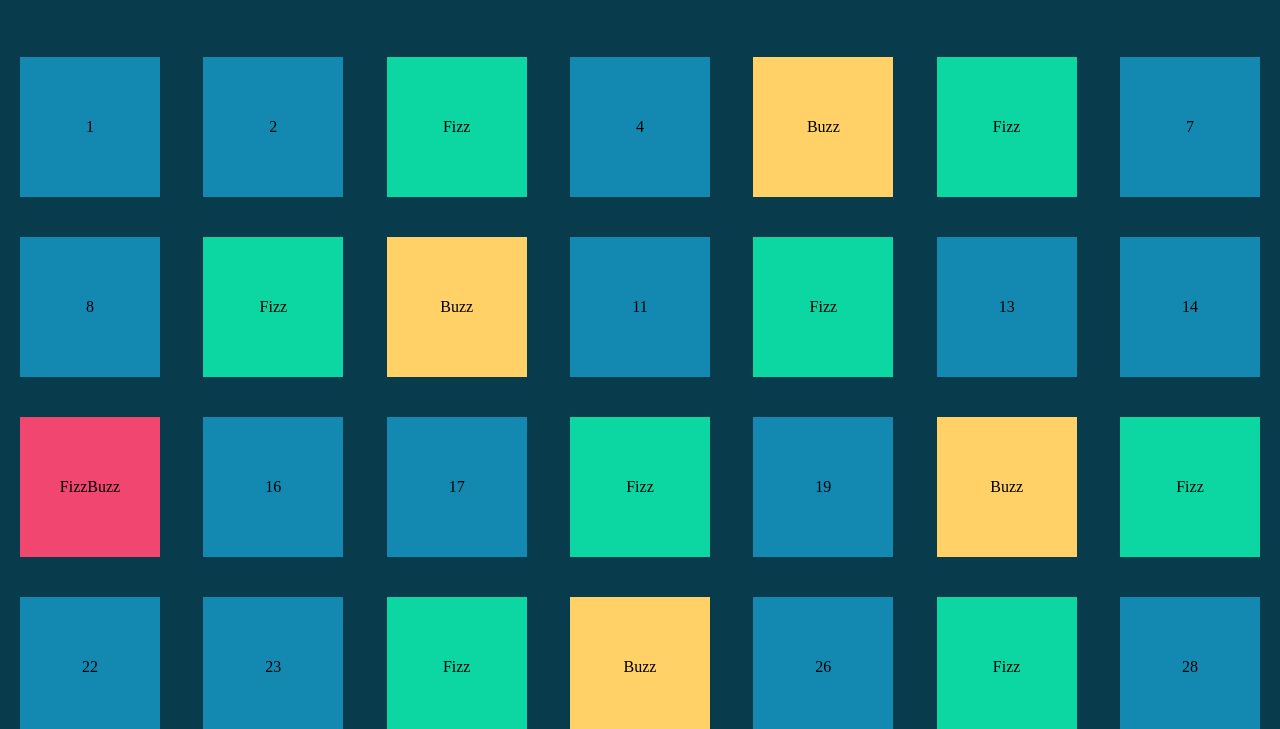
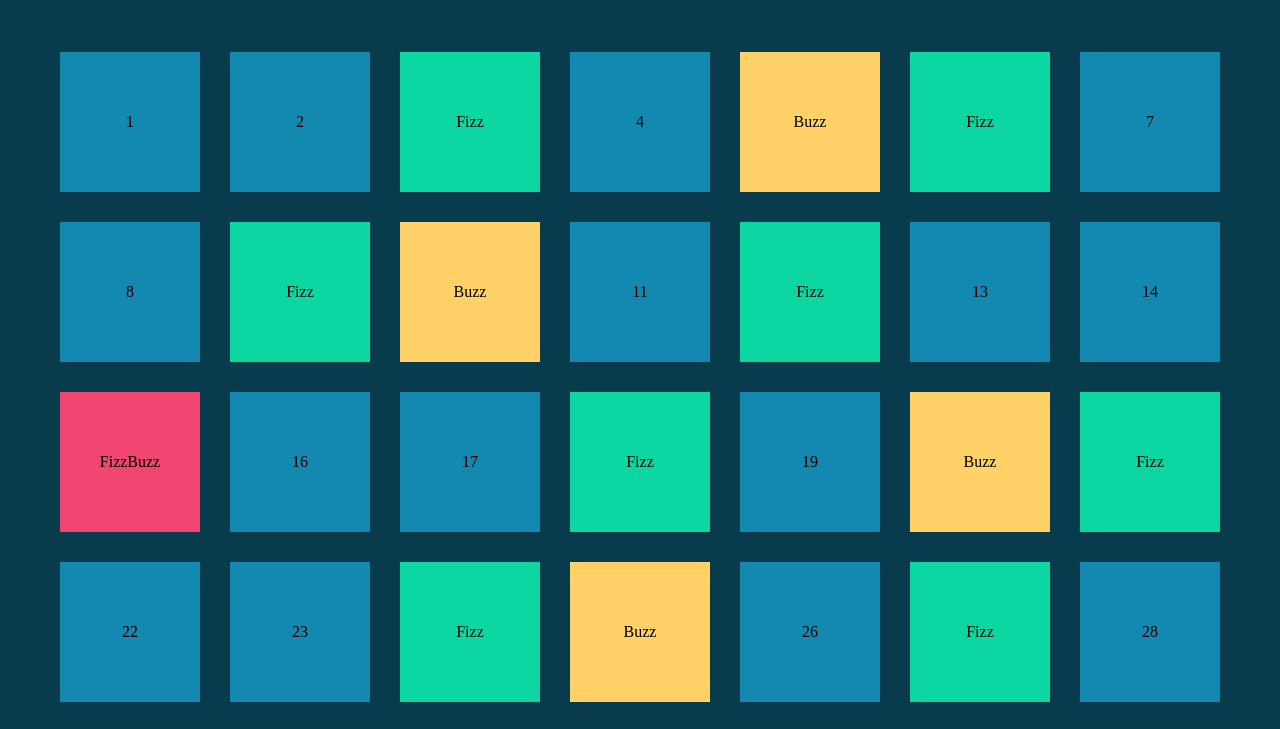
Before and after one commit to RaimondoCosma/js-fizzbuzz, a plain HTML site: page index.html in a window 1280 px wide. Shown: the part 70-799 px from the top of the page. Drawn offline with Linux system fonts and the light colour scheme.

Commit message:
Cambia larghezza container e margini dei box

```diff
--- a/css/style.css
+++ b/css/style.css
@@ -15,7 +15,7 @@ main {
     text-align: center;
 }
 .container {
-    max-width: 84.375rem;
+    max-width: 74.375rem;
     margin: auto;
 }
 h1 {
@@ -26,7 +26,6 @@ h1 {
     display: flex;
     flex-wrap: wrap;
     margin-top: 2.5rem;
-    justify-content: space-between;
 }
 .box {
     display: flex;
@@ -35,7 +34,7 @@ h1 {
     width: 8.75rem;
     height: 8.75rem;
     background-color: #1389b2;
-    margin: 1.25rem;
+    margin: .9375rem;
 }
 .box__fizz {
     background-color: #0cd6a1;
```
